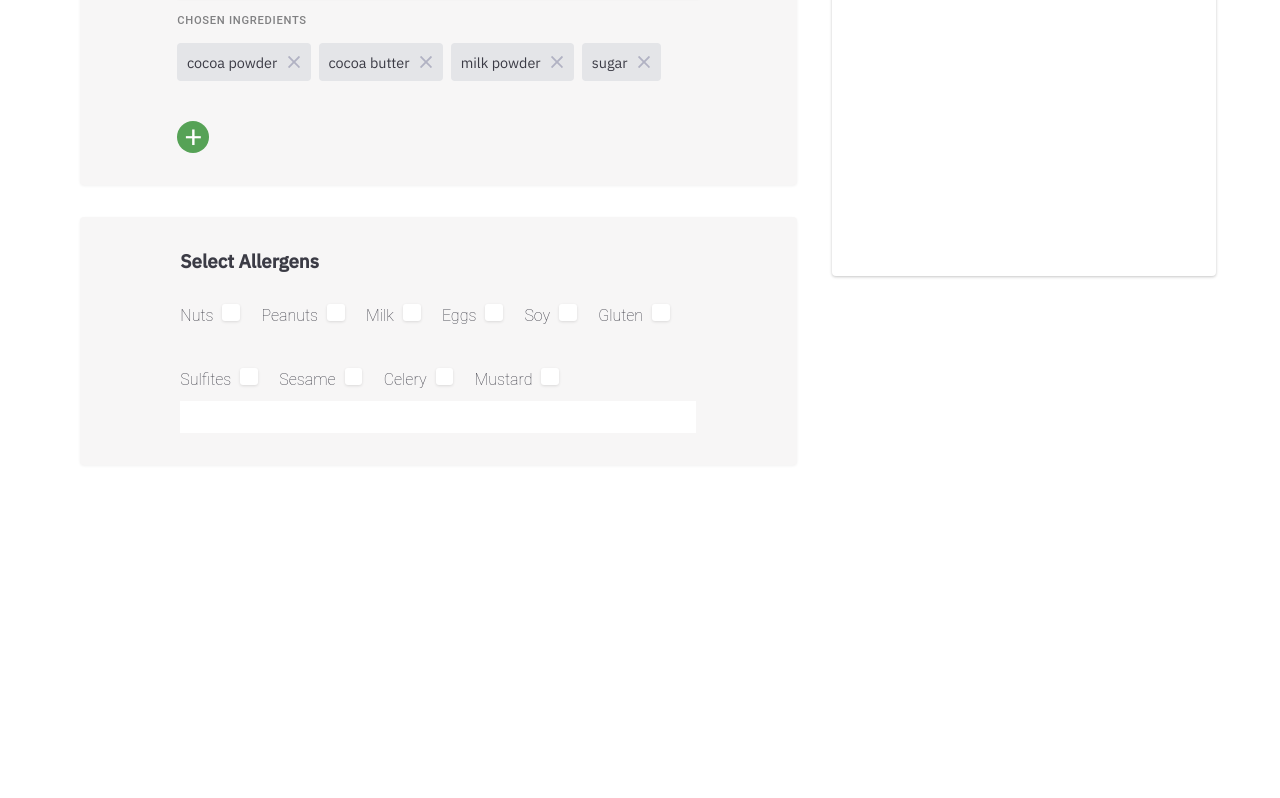
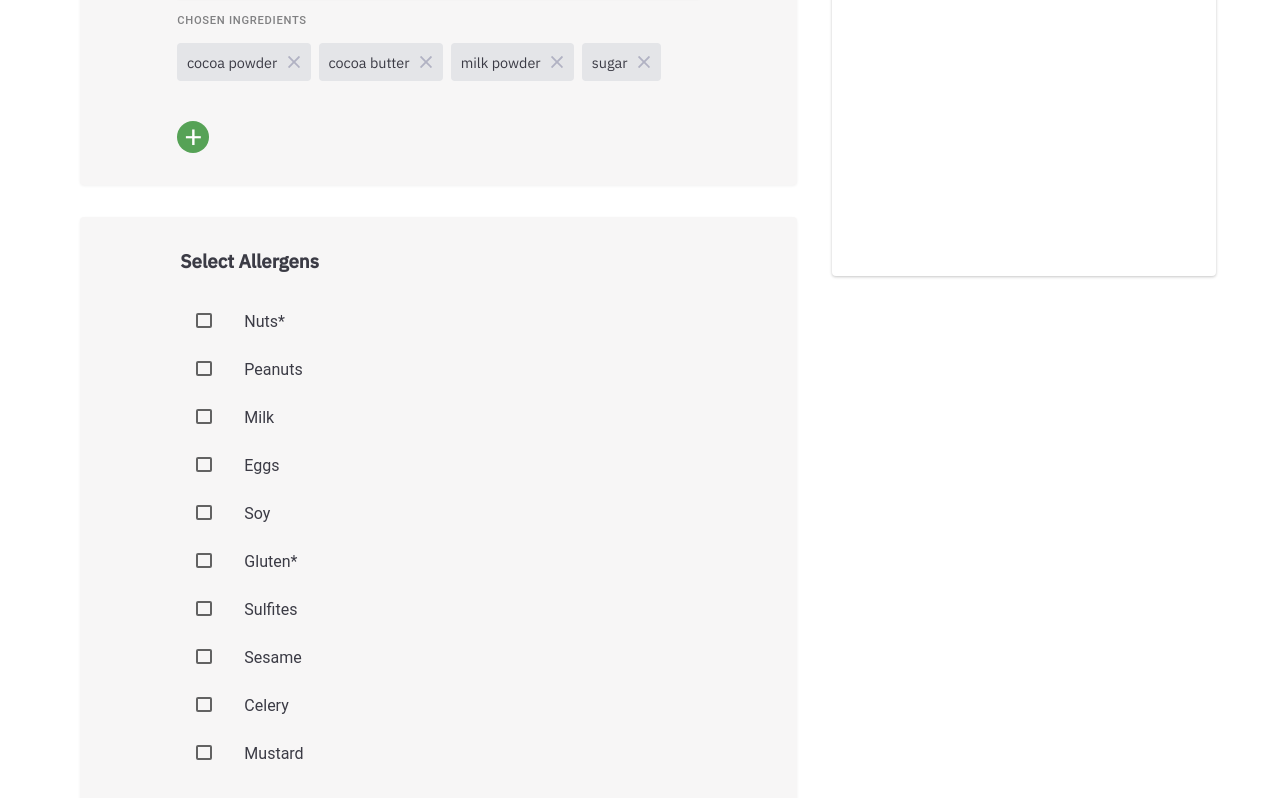
Before and after one commit to antonijak/Label-maker, a React (Create React App) app: page / in a window 1280 px wide. Shown: the part 476-1274 px from the top of the page. Before the commit the page ends 973 px from the top, so only its background shows below. Built offline with nearby package versions, Linux system fonts and the light colour scheme.

Commit message:
checkbox styling

```diff
--- a/src/components/AllergensContainer/components/Allergen/index.js
+++ b/src/components/AllergensContainer/components/Allergen/index.js
@@ -4,7 +4,6 @@ import './styles.scss';
 const Allergen = ({ name, label, value, handleChange }) => {
   return (
     <label htmlFor={name} className="allergen checkbox">
-      <span>{label}</span>
       <input
         type="checkbox"
         name={name}
@@ -17,6 +16,7 @@ const Allergen = ({ name, label, value, handleChange }) => {
         onChange={handleChange}
         value={value}
       />
+      <span>{label}</span>
     </label>
   );
 };
--- a/src/components/AllergensContainer/components/Allergen/styles.scss
+++ b/src/components/AllergensContainer/components/Allergen/styles.scss
@@ -1,7 +1,7 @@
 @import '../../../../index.scss';
 
 .allergen {
-  width: 7rem;
   height: 1rem;
   align-items: center;
+  margin: 0;
 }
--- a/src/components/AllergensContainer/index.js
+++ b/src/components/AllergensContainer/index.js
@@ -54,6 +54,7 @@ class AllergensContainer extends Component {
       <div className="allergens">
         <h3 className="allergens__title">Select Allergens</h3>
         <div className="allergens__content">
+          <div className="allergens__content__general">
             {this.state.allergens.map((allergen, i) => (
               <Allergen
                 key={i + 1}
@@ -63,14 +64,18 @@ class AllergensContainer extends Component {
                 handleChange={this.handleChange}
               />
             ))}
-          <div className="allergens__content__specific">
+          </div>
           {this.state.allergens
             .filter(allergen => allergen.value)
-              .map((allergen, i) => (
-                <div key={i + 1}>
-                  {`Which ${allergen.name}? `}
-                  {allergen.hasOwnProperty('group') &&
-                    allergen.group.map((item, i) => (
+            .map((allergen, i) => {
+              return (
+                allergen.hasOwnProperty('group') && (
+                  <div key={i + 1} className="allergens__content__specific">
+                    <span className="allergens__content__specific__title">{`*Which ${
+                      allergen.name
+                    }? `}</span>
+                    <div>
+                      {allergen.group.map((item, i) => (
                         <Allergen
                           key={i + 1}
                           value={item.value}
@@ -80,8 +85,10 @@ class AllergensContainer extends Component {
                         />
                       ))}
                     </div>
-              ))}
                   </div>
+                )
+              );
+            })}
         </div>
       </div>
     );
--- a/src/components/AllergensContainer/styles.scss
+++ b/src/components/AllergensContainer/styles.scss
@@ -15,15 +15,34 @@
   &__title {
     width: 90%;
     margin: 0 auto;
+    margin-bottom: 1rem;
   }
 
   &__content {
     width: 90%;
     margin: 0 auto;
+    display: flex;
+    flex-wrap: wrap;
+    justify-content: space-between;
+
+    &__general {
+      width: 30%;
+      padding: 1rem;
+    }
 
     &__specific {
-      background: white;
-      padding: 1rem;
+      padding: 0 2rem;
+
+      &:before {
+        height: 100%;
+        box-shadow: 0px 0px 3px rgba(0, 0, 0, 0.06);
+        border: 1px solid black;
+      }
+
+      &__title {
+        margin-bottom: 1rem;
+        display: block;
+      }
     }
   }
 }
--- a/src/data/data.js
+++ b/src/data/data.js
@@ -79,7 +79,7 @@ export const allergens = [
 export const allergenTraces = [
   {
     name: 'nuts',
-    label: 'Nuts',
+    label: 'Nuts*',
     value: false,
     group: [
       { name: 'wallnuts', label: 'Wallnuts', value: false },
@@ -98,7 +98,7 @@ export const allergenTraces = [
   { name: 'soy', label: 'Soy', value: false },
   {
     name: 'gluten',
-    label: 'Gluten',
+    label: 'Gluten*',
     value: false,
     group: [
       { name: 'barley', label: 'Barley', value: false },
--- a/src/index.scss
+++ b/src/index.scss
@@ -23,6 +23,7 @@ $add: rgb(86, 162, 86);
 $add-hover: rgba(86, 162, 86, 0.339);
 $remove: rgb(199, 119, 119);
 $remove-hover: rgb(212, 165, 165);
+$checkbox: rgb(98, 98, 98);
 
 input {
   height: 3rem;
@@ -50,19 +51,24 @@ input {
   }
 }
 .checkbox {
-  margin-top: 1rem;
+  margin-bottom: 1rem;
   text-align: right;
   position: relative;
-  color: black;
+  color: $checkbox;
   font-weight: lighter;
+  display: flex;
+  height: 2rem;
 
   span {
     font-family: $font-family-secondary;
+    font-weight: 400;
   }
 
   &__button {
     position: relative;
     width: 1rem;
+    height: fit-content;
+    margin: 0;
     margin-right: 2rem;
     visibility: hidden;
 
@@ -71,28 +77,36 @@ input {
     }
 
     &::before {
-      background-color: white;
-      border-radius: 3px;
+      border-radius: 2px;
       position: absolute;
       bottom: 0;
-      left: 9px;
-      height: 1.1rem;
-      width: 1.1rem;
+      height: 0.7rem;
+      width: 0.7rem;
       content: '';
       visibility: visible;
-      box-shadow: 0px 1px 3px rgba(0, 0, 0, 0.118);
+      border: 2px solid $checkbox;
     }
 
     &::after {
-      color: black;
+      color: white;
       position: absolute;
-      bottom: -1px;
-      left: 11px;
+      bottom: -2px;
+      left: 0.5px;
       content: '\2713';
       visibility: hidden;
     }
 
     &--checked {
+      &:before {
+        background: $add;
+        border-color: $add;
+      }
+
+      &:hover::before {
+        background-color: green;
+        border-color: green;
+      }
+
       &:after {
         visibility: visible;
       }
```
Lines whose indentation alone changed are shown as unchanged.
